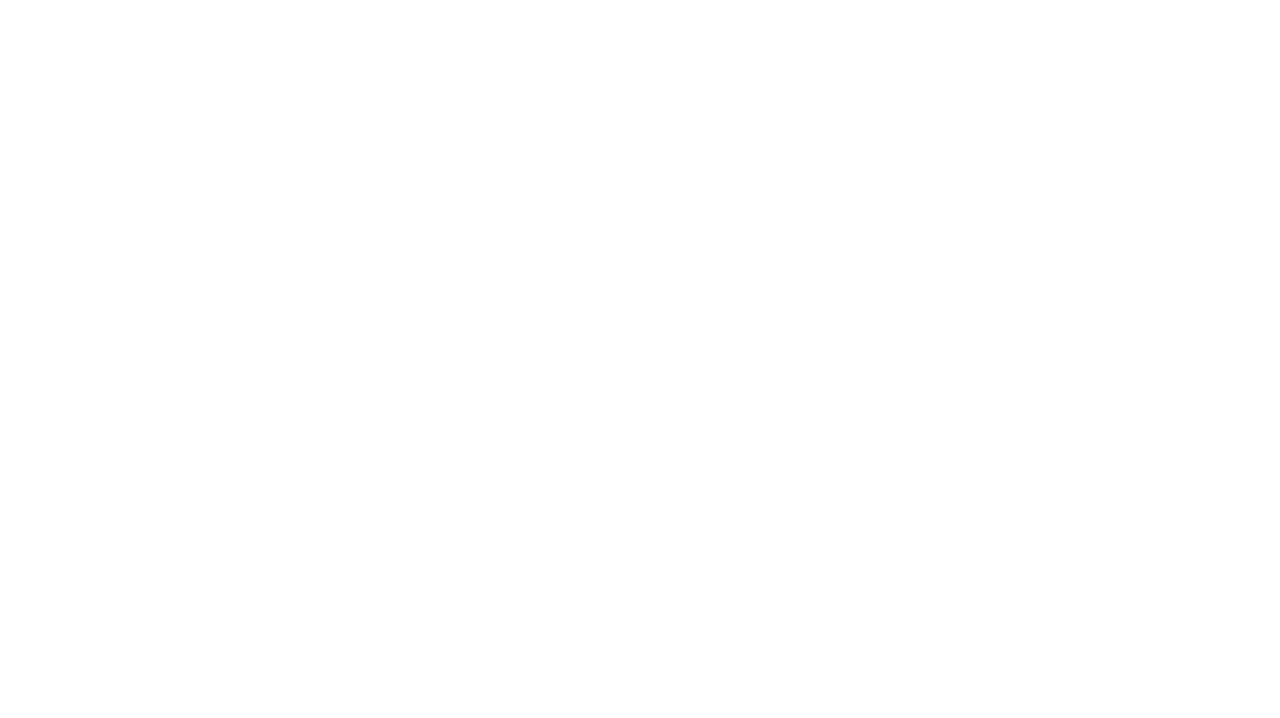
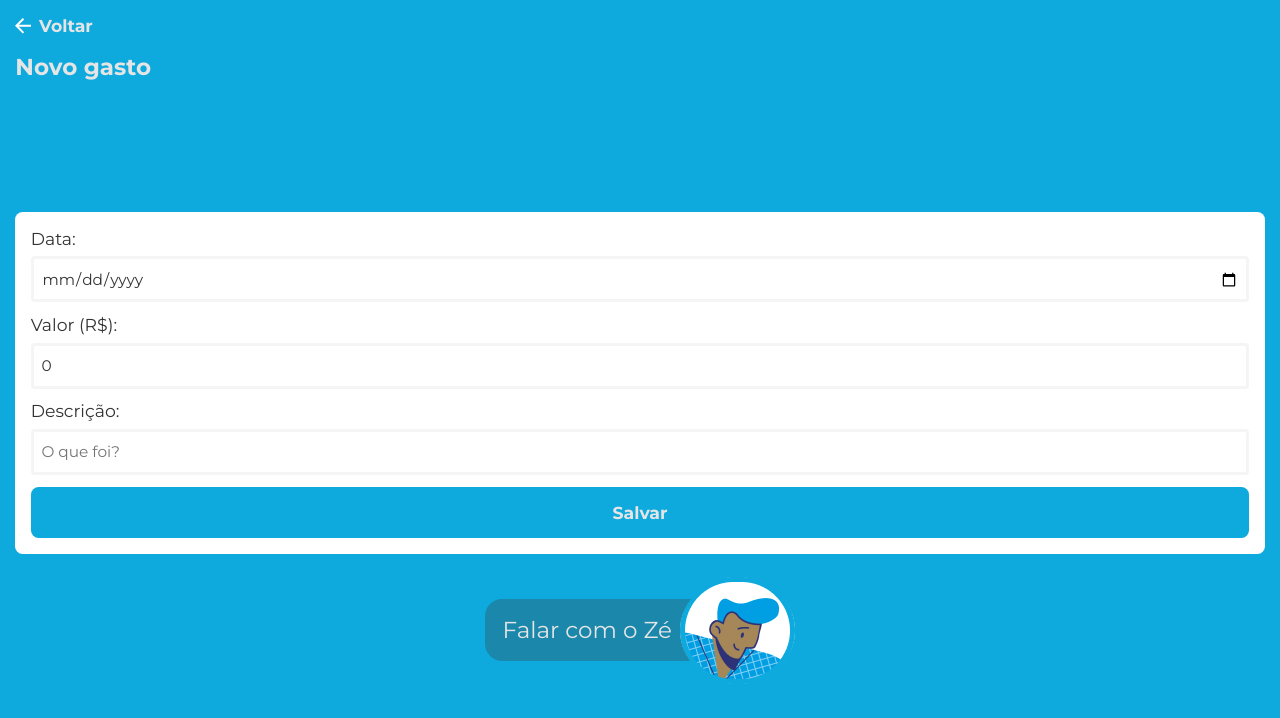
Before and after one commit to jonathan-santos/pague-ze, a React (Create React App) app: page /novo-gasto in a window 1280 px wide. Shown: the top 718 px of the page. Built offline with nearby package versions, Linux system fonts and the light colour scheme; sample sign-in values are in the browser's storage.

Commit message:
Created and stylized page NewSpending, modified header style

```diff
--- a/src/App.js
+++ b/src/App.js
@@ -9,6 +9,7 @@ import Register from './pages/register'
 import Contacts from './pages/contacts'
 import Contact from './pages/contact'
 import Finances from './pages/finances'
+import NewSpending from './pages/newSpending'
 
 function App() {
   return (
@@ -18,6 +19,7 @@ function App() {
       <LoginRedirectRoute exact path='/contatos' component={Contacts} />
       <LoginRedirectRoute exact path='/contato/:id' component={Contact} />
       <LoginRedirectRoute exact path='/meu-dinheiro' component={Finances} />
+      <LoginRedirectRoute exact path='/novo-gasto' component={NewSpending} />
       <Route exact path='/entrar' component={Login} />
       <Route exact path='/registrar' component={Register} />
     </Switch>
--- a/src/components/header/index.js
+++ b/src/components/header/index.js
@@ -4,7 +4,7 @@ import TalkToChatbot from '../talkToChatbot'
 
 import './style.css'
 
-function Header({ history, title, alternativeStyle }) {
+function Header({ history, title, alternativeStyle, noChatbot }) {
     return (
         <header className={`header ${alternativeStyle ? 'alt' : ''}`}>
             <button className='voltar' onClick={() => history.goBack()}>
@@ -14,7 +14,7 @@ function Header({ history, title, alternativeStyle }) {
             {title &&
                 <h1 className='titulo'>{title}</h1>}
 
-            {alternativeStyle &&
+            {(alternativeStyle && !noChatbot) &&
                 <TalkToChatbot minimal />}
         </header>
     )
--- a/src/components/header/style.css
+++ b/src/components/header/style.css
@@ -2,6 +2,7 @@
     position: -webkit-sticky;
     position: sticky;
     top: 0;
+    width: 100%;
     height: 6.4rem;
     background-color: var(--cor-fundo-claro);
     padding: 0.4rem 1.2rem;
--- /dev/null
+++ b/src/pages/newSpending/index.js
@@ -0,0 +1,71 @@
+import { useState } from 'react'
+
+import Header from '../../components/header'
+import TalkToChatbot from '../../components/talkToChatbot'
+
+import './style.css'
+
+function NewSpending() {
+    const [date, setDate] = useState(undefined)
+    const [value, setValue] = useState(0)
+    const [description, setDescription] = useState('')
+
+    const handleFormSubmit = e => {
+        e.preventDefault()
+        console.log('SUBMIT')
+    }
+
+    return (
+        <div className='pagina-novo-gasto'>
+            <Header title='Novo gasto' alternativeStyle noChatbot />
+
+            <div className="conteudo">
+                <form onSubmit={handleFormSubmit}>
+                    <label htmlFor='date'>Data:</label>
+
+                    <input
+                        id='date'
+                        name='date'
+                        type='date'
+                        value={date}
+                        onChange={e => setDate(e.target.value)}
+                        required
+                    />
+
+                    <label htmlFor='value'>Valor (R$):</label>
+
+                    <input
+                        id='value'
+                        name='value'
+                        type='value'
+                        min="0.01"
+                        step="0.01"
+                        max="9999999"
+                        value={value}
+                        onChange={e => setValue(e.target.value)}
+                        required
+                    />
+
+                    <label htmlFor='date'>Descrição:</label>
+
+                    <input
+                        id='description'
+                        name='description'
+                        type='description'
+                        value={description}
+                        onChange={e => setDescription(e.target.value)}
+                        placeholder='O que foi?'
+                    />
+
+                    <button className='salvar' type="submit">
+                        Salvar
+                    </button>
+                </form>
+
+                <TalkToChatbot />
+            </div>
+        </div>
+    )
+}
+
+export default NewSpending
--- /dev/null
+++ b/src/pages/newSpending/style.css
@@ -0,0 +1,50 @@
+.pagina-novo-gasto {
+    height: 100vh;
+    background-color: var(--cor-principal);
+}
+
+.pagina-novo-gasto .conteudo {
+    height: calc(100% - 10rem);
+    padding: 0 1.6rem;
+    display: flex;
+    flex-direction: column;
+    align-items: center;
+    justify-content: center;
+}
+
+.pagina-novo-gasto form {
+    width: 100%;
+    border-radius: 0.8rem;
+    padding: 1.6rem;
+    background-color: var(--cor-fundo-claro);
+    color: var(--cor-texto-escuro);
+}
+
+.pagina-novo-gasto label {
+    margin-bottom: 0.8rem;
+    display: block;
+    font-size: 1.8rem;
+}
+
+.pagina-novo-gasto input {
+    width: 100%;
+    height: 4.8rem;
+    margin-bottom: 1.2rem;
+    border: 0.4rem solid var(--cor-fundo-semi-escuro);
+    border-radius: 0.4rem;
+    padding: 0.4rem 0.8rem;
+    color: var(--cor-texto-escuro);
+}
+
+.pagina-novo-gasto .salvar {
+    display: block;
+    width: 100%;
+    padding: 1.6rem;
+    border-radius: 0.8rem;
+    text-align: center;
+    font-size: 1.8rem;
+    font-weight: bold;
+    text-decoration: none;
+    background-color: var(--cor-principal);
+    color: var(--cor-texto-claro);
+}
```
